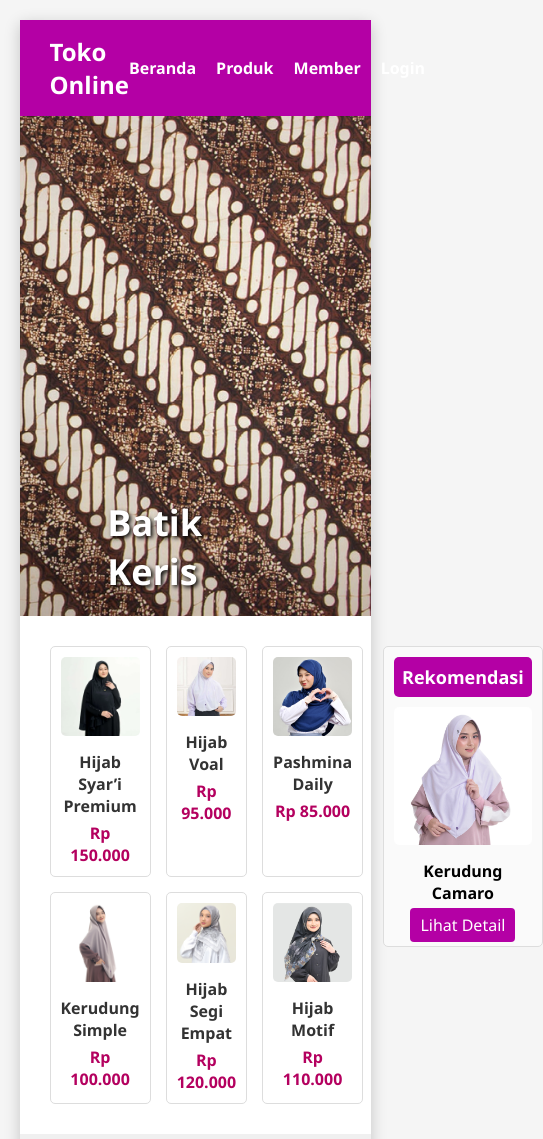
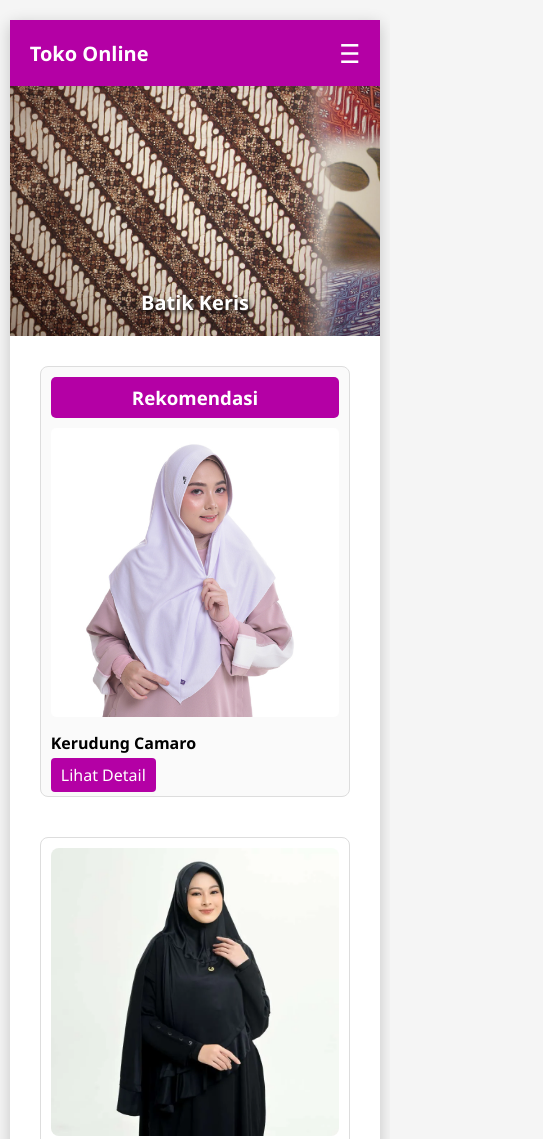
Before and after one commit to kafkaputrariyadi/Kafka-Putra-Riyadi_2311104041_Tugas-Website-, a plain HTML site: page Tugas - 03 (Membuat tampilan HTML dan CSS)/Index.html in a window 390 px wide. Shown: the top 1139 px of the page, 543 px wide, since content can reach past the window. Drawn offline with Linux system fonts and the light colour scheme.

Commit message:
Upload Untuk Backup data

```diff
--- a/Tugas - 03 (Membuat tampilan HTML dan CSS)/Index.html
+++ b/Tugas - 03 (Membuat tampilan HTML dan CSS)/Index.html
@@ -8,9 +8,10 @@
   </head>
   <body>
     <div class="container">
+      <!-- HEADER -->
       <header>
         <h1>Toko Online</h1>
-      <nav>
+        <nav id="navbar">
           <ul>
             <li><a href="#">Beranda</a></li>
             <li><a href="#">Produk</a></li>
@@ -18,13 +19,14 @@
             <li><a href="#">Login</a></li>
           </ul>
         </nav>
+        <div class="menu-toggle" id="menu-toggle">&#9776;</div>
       </header>
 
-    <!-- Banner -->
+      <!-- BANNER -->
       <section class="banner">
         <div class="slider">
           <div class="slide fade">
-          <img src="batiknusantara.webp  " alt="Batik Nusantara 1" />
+            <img src="batiknusantara.webp" alt="Batik Nusantara 1" />
             <h2>Batik Nusantara</h2>
           </div>
           <div class="slide fade">
@@ -38,10 +40,9 @@
         </div>
       </section>
 
-    <!-- Konten Utama -->
+      <!-- MAIN -->
       <main class="main-content">
         <div class="produk-container">
-        <!-- Grid produk -->
           <div class="produk-grid">
             <div class="produk-card">
               <img src="rabani3.webp" alt="Produk 1" />
@@ -75,7 +76,6 @@
             </div>
           </div>
 
-        <!-- Samping kanan (rekomendasi) -->
           <aside class="rekomendasi">
             <h3>Rekomendasi</h3>
             <div class="rekomen-card">
@@ -87,6 +87,7 @@
         </div>
       </main>
 
+      <!-- FOOTER -->
       <footer>
         <div class="footer-section">
           <h4>QUESTIONS</h4>
@@ -113,5 +114,14 @@
         </div>
       </footer>
     </div>
+
+    <script>
+      // Toggle menu untuk mobile
+      const toggle = document.getElementById("menu-toggle");
+      const navbar = document.getElementById("navbar");
+      toggle.addEventListener("click", () => {
+        navbar.classList.toggle("active");
+      });
+    </script>
   </body>
 </html>
--- a/Tugas - 03 (Membuat tampilan HTML dan CSS)/style.css
+++ b/Tugas - 03 (Membuat tampilan HTML dan CSS)/style.css
@@ -10,50 +10,59 @@ body {
 }
 
 .container {
-  width: 90%;
+  width: 95%;
   max-width: 1200px;
   margin: 20px auto;
   background: #fff;
   box-shadow: 0 4px 15px rgba(0, 0, 0, 0.2);
 }
 
-/* Header */
+/* HEADER */
 header {
   background-color: #b400a5;
   color: white;
   display: flex;
   justify-content: space-between;
   align-items: center;
-  padding: 15px 30px;
+  padding: 15px 20px;
+  flex-wrap: wrap;
 }
 
 header h1 {
   font-size: 24px;
 }
 
-header ul {
+header nav ul {
   list-style: none;
   display: flex;
   gap: 20px;
 }
 
-header a {
+header nav a {
   color: white;
   text-decoration: none;
   font-weight: bold;
 }
 
-/* Banner Slider (Pure CSS) */
+/* Toggle menu (mobile) */
+.menu-toggle {
+  display: none;
+  font-size: 26px;
+  cursor: pointer;
+}
+
+nav.active ul {
+  display: block;
+  width: 100%;
+  text-align: center;
+  background: #b400a5;
+}
+
+/* BANNER */
 .banner {
   position: relative;
-  height: 500px;
+  height: 450px;
   overflow: hidden;
-}
-
-.slider {
-  position: relative;
-  width: 100%;
-  height: 100%;
 }
 
 .slide {
@@ -75,11 +84,9 @@ header a {
 }
 
 @keyframes fade {
-  0% { opacity: 0; }
-  10% { opacity: 1; }
-  30% { opacity: 1; }
+  0%, 100% { opacity: 0; }
+  10%, 30% { opacity: 1; }
   40% { opacity: 0; }
-  100% { opacity: 0; }
 }
 
 .slide img {
@@ -95,11 +102,10 @@ header a {
   transform: translateX(-50%);
   color: white;
   font-size: 36px;
-  font-weight: bold;
   text-shadow: 2px 2px 4px black;
 }
 
-/* Main */
+/* MAIN */
 .main-content {
   padding: 30px;
 }
@@ -107,26 +113,32 @@ header a {
 .produk-container {
   display: flex;
   gap: 20px;
+  flex-wrap: wrap;
 }
 
 .produk-grid {
   flex: 3;
   display: grid;
-  grid-template-columns: repeat(3, 1fr);
+  grid-template-columns: repeat(auto-fit, minmax(220px, 1fr));
   gap: 15px;
 }
 
 .produk-card {
   border: 1px solid #ddd;
   text-align: center;
-  border-radius: 5px;
+  border-radius: 8px;
   padding: 10px;
   background: #fff;
+  transition: transform 0.3s;
+}
+
+.produk-card:hover {
+  transform: scale(1.03);
 }
 
 .produk-card img {
   width: 100%;
-  border-radius: 5px;
+  border-radius: 8px;
 }
 
 .produk-card h3 {
@@ -140,14 +152,15 @@ header a {
   font-weight: bold;
 }
 
-/* Rekomendasi */
+/* REKOMENDASI */
 .rekomendasi {
   flex: 1;
   border: 1px solid #ddd;
   padding: 10px;
-  border-radius: 5px;
+  border-radius: 8px;
   background-color: #fafafa;
   height: fit-content;
+  min-width: 250px;
 }
 
 .rekomendasi h3 {
@@ -156,12 +169,7 @@ header a {
   padding: 8px;
   border-radius: 5px;
   text-align: center;
-  font-size: 18px;
   margin-bottom: 10px;
-}
-
-.rekomen-card {
-  text-align: center;
 }
 
 .rekomen-card img {
@@ -175,19 +183,20 @@ header a {
 }
 
 .rekomen-card .btn {
-  background-color: #b400a5 ;
+  background-color: #b400a5;
   color: white;
   padding: 6px 10px;
   border-radius: 4px;
   text-decoration: none;
 }
 
-/* Footer */
+
 footer {
   background-color: #f0f0f0;
   padding: 20px;
   display: flex;
   justify-content: space-around;
+  flex-wrap: wrap;
   text-align: left;
 }
 
@@ -205,3 +214,54 @@ footer a {
   color: #333;
   font-size: 14px;
 }
+
+@media (max-width: 992px) {
+  .banner {
+    height: 350px;
+  }
+
+  header nav ul {
+    gap: 15px;
+  }
+}
+
+@media (max-width: 768px) {
+  .menu-toggle {
+    display: block;
+  }
+
+  header nav ul {
+    display: none;
+    flex-direction: column;
+    padding: 10px 0;
+  }
+
+  .produk-container {
+    flex-direction: column;
+  }
+
+  .rekomendasi {
+    order: -1;
+    margin-bottom: 20px;
+  }
+}
+
+@media (max-width: 480px) {
+  header h1 {
+    font-size: 20px;
+  }
+
+  .banner {
+    height: 250px;
+  }
+
+  .slide h2 {
+    font-size: 20px;
+  }
+
+  footer {
+    flex-direction: column;
+    align-items: center;
+    text-align: center;
+  }
+}
```
Also changed, not shown: Link github tugas individu week 2/Tugas.html (renamed from Link gtihub tugas individu week 2/Tugas.html). Lines whose indentation alone changed are shown as unchanged.
